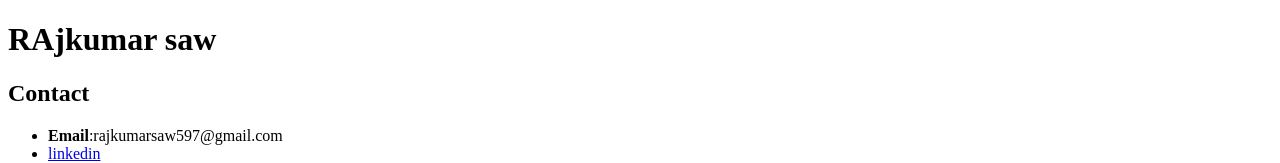
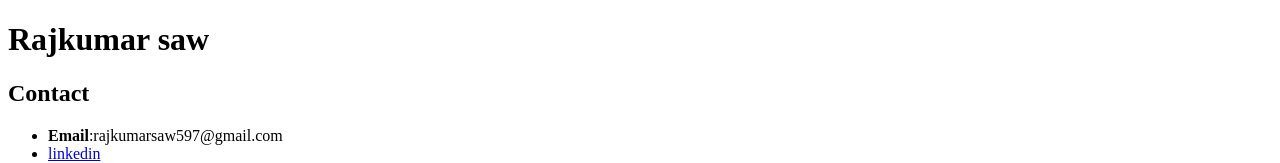
Before and after one commit to rajkumar963/ResumeV1, a plain HTML site: page index.html in a window 1280 px wide. Shown: the top 163 px of the page. Drawn offline with Linux system fonts and the light colour scheme.

Commit message:
Update index.html

```diff
--- a/index.html
+++ b/index.html
@@ -7,7 +7,7 @@
 </head>
 <body>
     <header>
-        <h1>RAjkumar saw</h1>
+        <h1>Rajkumar saw</h1>
         <!-- <img src="profile.jpg" alt="my image" height="150px" width="150px"> -->
         <h2>Contact</h2>
         <ul>
```
